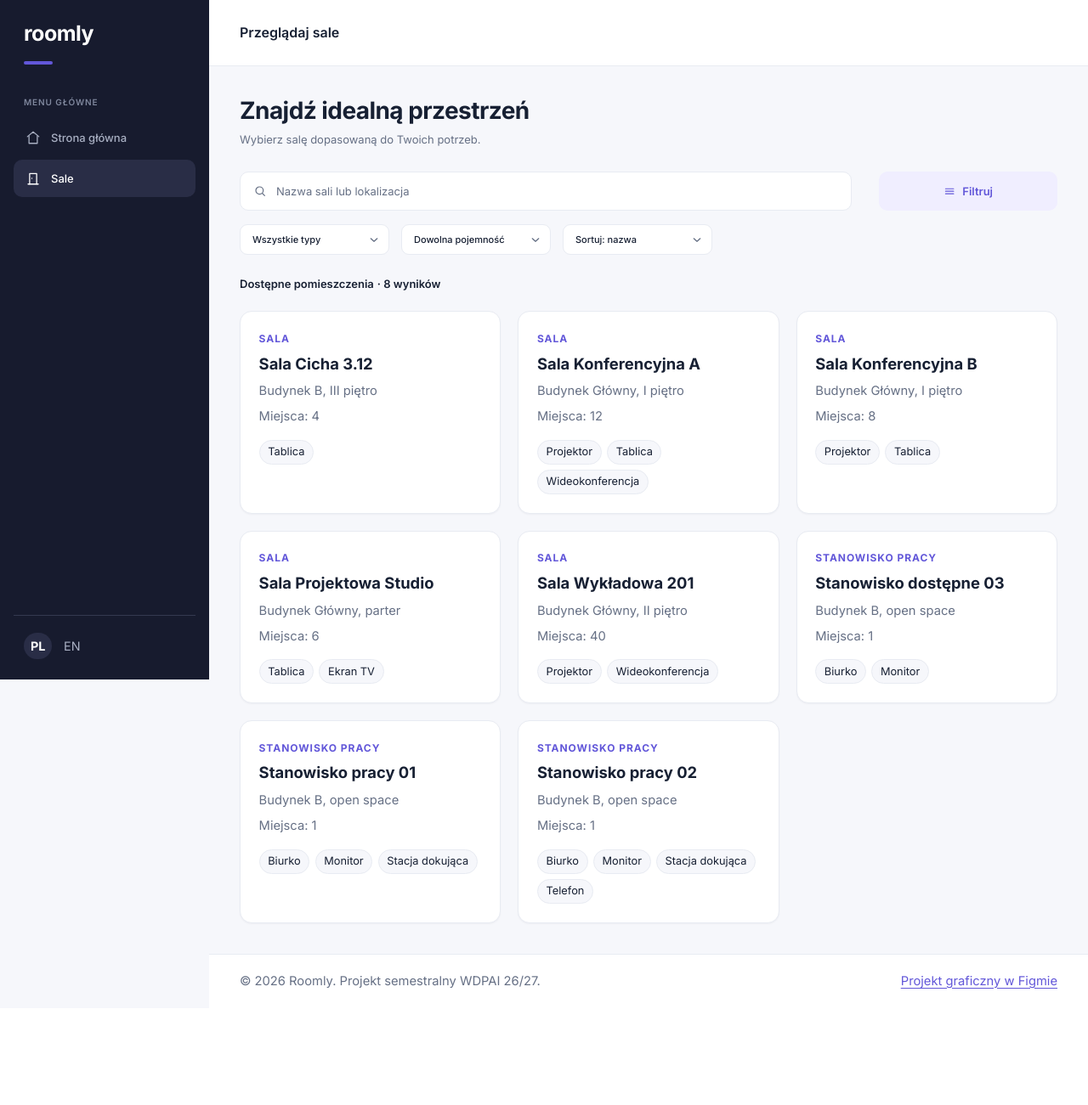
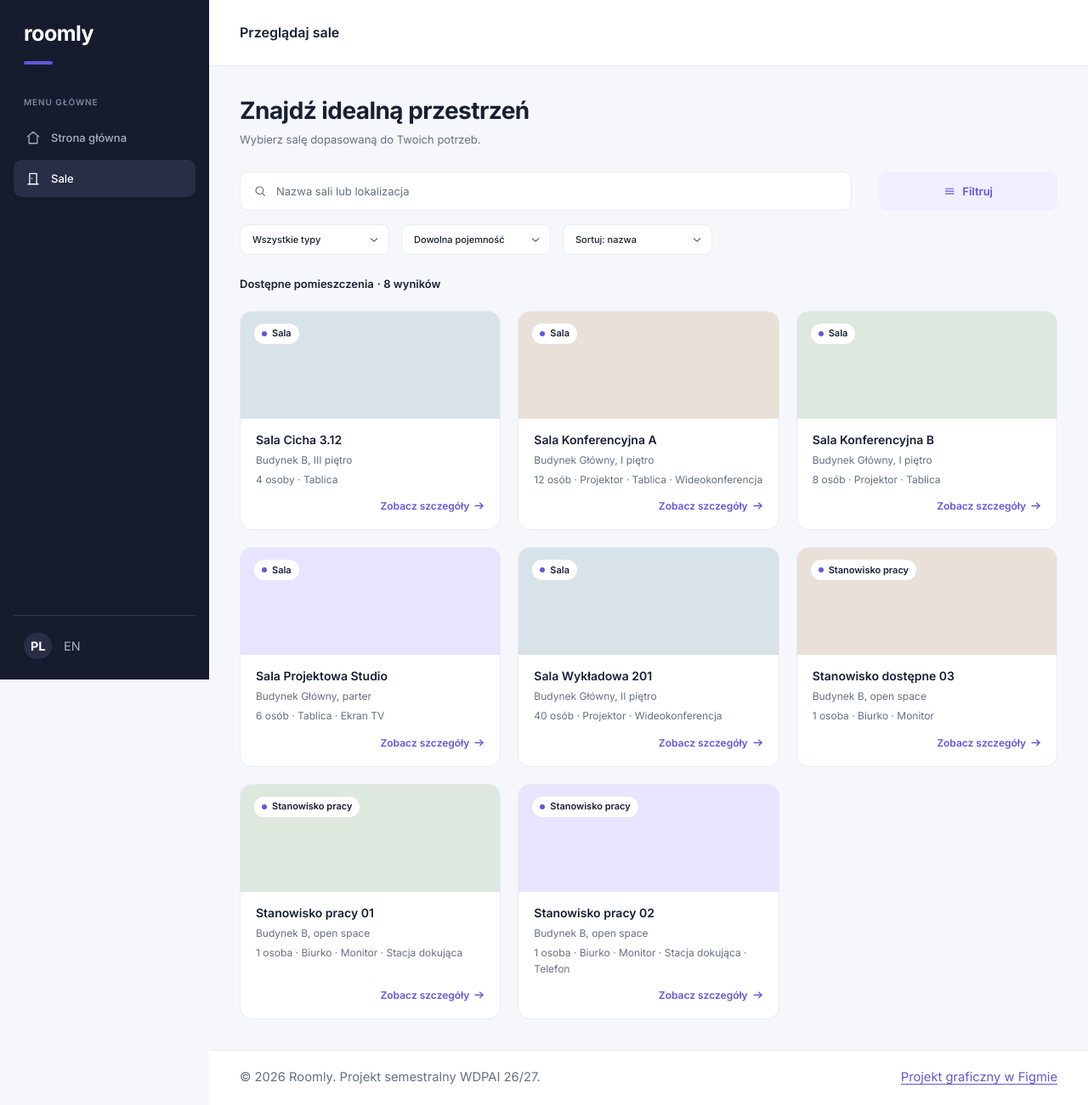
Before and after one commit to tapala/WDPAI-proj, a PHP site: page /rooms in a window 1280 px wide. Shown: the whole page at 85% size. Before the commit the page ends 1164 px from the top, so only its background shows below. Run offline with PHP 8.4, Linux system fonts and the light colour scheme; some libraries are stand-ins or nearby versions.

Commit message:
feat: add Figma room cards

```diff
--- a/public/css/style.css
+++ b/public/css/style.css
@@ -968,19 +968,137 @@ a:hover {
 
 .room-grid {
     display: grid;
-    grid-template-columns: repeat(auto-fill, minmax(260px, 1fr));
-    gap: 1.25rem;
+    grid-template-columns: minmax(0, 1fr);
+    gap: 14px;
 }
 
 .room-card {
+    position: relative;
+    display: grid;
+    grid-template-columns: 112px minmax(0, 1fr);
+    min-width: 0;
+    overflow: hidden;
+    background: var(--color-surface);
+    border: 1px solid var(--color-border);
+    border-radius: 14px;
+    transition: border-color var(--transition-fast), box-shadow var(--transition-fast);
+}
+
+.room-card:hover {
+    border-color: var(--color-border-strong);
+    box-shadow: var(--shadow-soft);
+}
+
+.room-card__photo {
+    min-height: 140px;
+    background: var(--color-thumb-blue);
+}
+
+.room-card__photo--blue {
+    background: var(--color-thumb-blue);
+}
+
+.room-card__photo--sand {
+    background: var(--color-thumb-sand);
+}
+
+.room-card__photo--green {
+    background: var(--color-thumb-green);
+}
+
+.room-card__photo--lilac {
+    background: var(--color-thumb-lilac);
+}
+
+.room-card__body {
     display: flex;
     flex-direction: column;
-    gap: 0.4rem;
-    padding: 1.35rem;
+    min-width: 0;
+    padding: 14px 16px 16px;
+}
+
+.room-card__badge {
+    display: inline-flex;
+    align-items: center;
+    align-self: flex-start;
+    gap: 6px;
+    min-height: 22px;
+    margin: 0 0 6px;
+    padding: 0 9px;
+    font-size: var(--font-size-2xs);
+    font-weight: var(--font-weight-semibold);
+    line-height: 1;
+    color: var(--color-text);
     background: var(--color-surface);
-    border: 1px solid var(--color-border);
-    border-radius: var(--radius-lg);
-    box-shadow: var(--shadow-soft);
+    border-radius: var(--radius-pill);
+}
+
+.room-card__badge::before {
+    width: 6px;
+    height: 6px;
+    content: "";
+    background: var(--color-primary);
+    border-radius: 50%;
+}
+
+.room-card__name {
+    margin: 0;
+    font-size: var(--font-size-sm);
+    font-weight: var(--font-weight-semibold);
+    line-height: 1.35;
+    color: var(--color-text);
+    overflow-wrap: anywhere;
+}
+
+.room-card__link {
+    color: inherit;
+    text-decoration: none;
+}
+
+.room-card__link::after {
+    position: absolute;
+    inset: 0;
+    content: "";
+}
+
+.room-card__link:hover {
+    color: var(--color-primary);
+}
+
+@supports selector(:has(*)) {
+    .room-card:has(.room-card__link:focus-visible) {
+        outline: 3px solid var(--color-focus);
+        outline-offset: 2px;
+    }
+
+    .room-card__link:focus-visible {
+        outline: none;
+    }
+}
+
+.room-card__location,
+.room-card__meta {
+    margin: 4px 0 0;
+    font-size: var(--font-size-xs);
+    color: var(--color-muted);
+    overflow-wrap: anywhere;
+}
+
+.room-card__more {
+    display: inline-flex;
+    align-items: center;
+    align-self: flex-start;
+    gap: 5px;
+    margin-top: auto;
+    padding-top: 12px;
+    font-size: var(--font-size-xs);
+    font-weight: var(--font-weight-semibold);
+    color: var(--color-primary);
+}
+
+.room-card__more svg {
+    width: 13px;
+    height: 13px;
 }
 
 .room-kind {
@@ -990,29 +1108,6 @@ a:hover {
     color: var(--color-primary);
     text-transform: uppercase;
     letter-spacing: 0.08em;
-}
-
-.room-name {
-    margin: 0.15rem 0;
-    font-size: 1.15rem;
-    line-height: 1.3;
-}
-
-.room-name a {
-    color: var(--color-text);
-    text-decoration: none;
-}
-
-.room-name a:hover {
-    color: var(--color-primary);
-    text-decoration: underline;
-}
-
-.room-location,
-.room-capacity {
-    margin: 0;
-    font-size: 0.92rem;
-    color: var(--color-muted);
 }
 
 .tag-list {
@@ -1091,6 +1186,45 @@ a:hover {
 
 .room-equipment h2 {
     font-size: 1.15rem;
+}
+
+@media (min-width: 768px) {
+    .room-grid {
+        grid-template-columns: repeat(2, minmax(0, 1fr));
+        gap: 20px;
+    }
+
+    .room-card {
+        display: flex;
+        flex-direction: column;
+    }
+
+    .room-card__photo {
+        width: 100%;
+        height: 126px;
+        min-height: 0;
+    }
+
+    .room-card__body {
+        flex: 1;
+        padding: 16px 18px 18px;
+    }
+
+    .room-card__badge {
+        position: absolute;
+        top: 14px;
+        left: 16px;
+        min-height: 24px;
+        margin: 0;
+    }
+
+    .room-card__name {
+        font-size: var(--font-size-md);
+    }
+
+    .room-card__more {
+        align-self: flex-end;
+    }
 }
 
 @media (min-width: 1024px) {
@@ -1246,6 +1380,12 @@ a:hover {
     }
 }
 
+@media (min-width: 1200px) {
+    .room-grid {
+        grid-template-columns: repeat(3, minmax(0, 1fr));
+    }
+}
+
 @media (max-width: 640px) {
     .catalogue-filters__top {
         align-items: stretch;
--- a/public/views/rooms/index.html.php
+++ b/public/views/rooms/index.html.php
@@ -106,25 +106,44 @@ if ($filter->minimumCapacity !== null && !in_array($filter->minimumCapacity, $ca
         <p><a class="button" href="/rooms"><?= Html::escape($translator->translate('rooms.filters.reset')) ?></a></p>
     </section>
 <?php else: ?>
+    <?php
+    // Colour placeholders stand in for room photos until the upload module
+    // (Lab 13) provides real images.
+    $thumbVariants = ['blue', 'sand', 'green', 'lilac'];
+    ?>
     <div class="room-grid">
-        <?php foreach ($rooms as $room): ?>
+        <?php foreach ($rooms as $index => $room): ?>
+            <?php
+            $meta = [$translator->translateCount('rooms.card.seats', $room->capacity)];
+            foreach ($room->equipment as $equipmentKey) {
+                $meta[] = $translator->translate($equipmentKey);
+            }
+
+            // The colour follows the card position so neighbouring cards never
+            // share a shade; it is decorative, not room data.
+            $thumbVariant = $thumbVariants[$index % count($thumbVariants)];
+            ?>
             <article class="room-card">
-                <p class="room-kind"><?= Html::escape($translator->translate('rooms.kind.' . $room->kind)) ?></p>
-                <h2 class="room-name">
-                    <a href="/rooms/<?= Html::escape($room->id) ?>"><?= Html::escape($room->name) ?></a>
-                </h2>
-                <p class="room-location"><?= Html::escape($room->location) ?></p>
-                <p class="room-capacity">
-                    <?= Html::escape($translator->translate('rooms.card.capacity', ['count' => $room->capacity])) ?>
-                </p>
+                <div class="room-card__photo room-card__photo--<?= Html::escape($thumbVariant) ?>" aria-hidden="true"></div>
 
-                <?php if ($room->equipment !== []): ?>
-                    <ul class="tag-list" aria-label="<?= Html::escape($translator->translate('rooms.details.equipment')) ?>">
-                        <?php foreach ($room->equipment as $equipmentKey): ?>
-                            <li><?= Html::escape($translator->translate($equipmentKey)) ?></li>
-                        <?php endforeach; ?>
-                    </ul>
-                <?php endif; ?>
+                <div class="room-card__body">
+                    <p class="room-card__badge"><?= Html::escape($translator->translate('rooms.kind.' . $room->kind)) ?></p>
+
+                    <h2 class="room-card__name">
+                        <a class="room-card__link" href="/rooms/<?= Html::escape($room->id) ?>"><?= Html::escape($room->name) ?></a>
+                    </h2>
+
+                    <p class="room-card__location"><?= Html::escape($room->location) ?></p>
+                    <p class="room-card__meta"><?= Html::escape(implode(' · ', $meta)) ?></p>
+
+                    <span class="room-card__more" aria-hidden="true">
+                        <?= Html::escape($translator->translate('rooms.card.details')) ?>
+                        <svg viewBox="0 0 16 16" fill="none" stroke="currentColor" stroke-width="1.6" stroke-linecap="round" stroke-linejoin="round" focusable="false">
+                            <path d="M2.5 8h11"/>
+                            <path d="m9.5 4 4 4-4 4"/>
+                        </svg>
+                    </span>
+                </div>
             </article>
         <?php endforeach; ?>
     </div>
--- a/translations/en.php
+++ b/translations/en.php
@@ -45,7 +45,9 @@ return [
     'rooms.kind.any' => 'All types',
     'rooms.kind.room' => 'Room',
     'rooms.kind.workstation' => 'Workstation',
-    'rooms.card.capacity' => 'Seats: :count',
+    'rooms.card.seats.one' => ':count seat',
+    'rooms.card.seats.many' => ':count seats',
+    'rooms.card.details' => 'View details',
     'rooms.sort.name' => 'Sort by: name',
     'rooms.sort.capacity' => 'Sort by: capacity',
     'rooms.breadcrumbs.label' => 'Breadcrumb',
--- a/translations/pl.php
+++ b/translations/pl.php
@@ -46,7 +46,10 @@ return [
     'rooms.kind.any' => 'Wszystkie typy',
     'rooms.kind.room' => 'Sala',
     'rooms.kind.workstation' => 'Stanowisko pracy',
-    'rooms.card.capacity' => 'Miejsca: :count',
+    'rooms.card.seats.one' => ':count osoba',
+    'rooms.card.seats.few' => ':count osoby',
+    'rooms.card.seats.many' => ':count osób',
+    'rooms.card.details' => 'Zobacz szczegóły',
     'rooms.sort.name' => 'Sortuj: nazwa',
     'rooms.sort.capacity' => 'Sortuj: pojemność',
     'rooms.breadcrumbs.label' => 'Ścieżka nawigacji',
```
